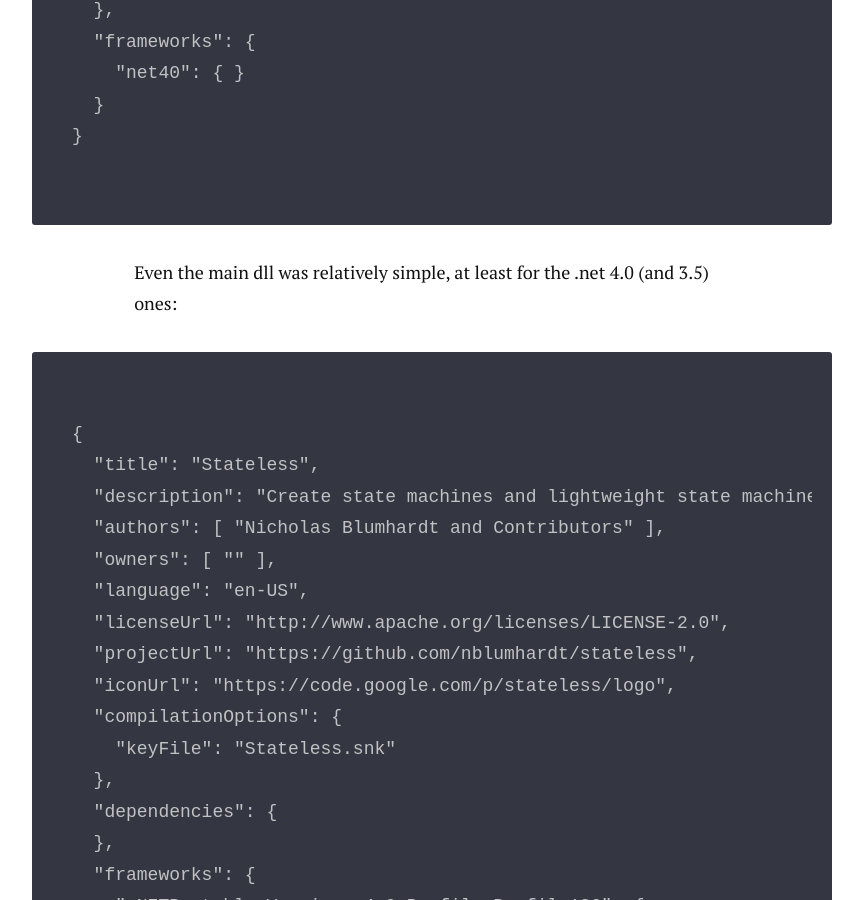
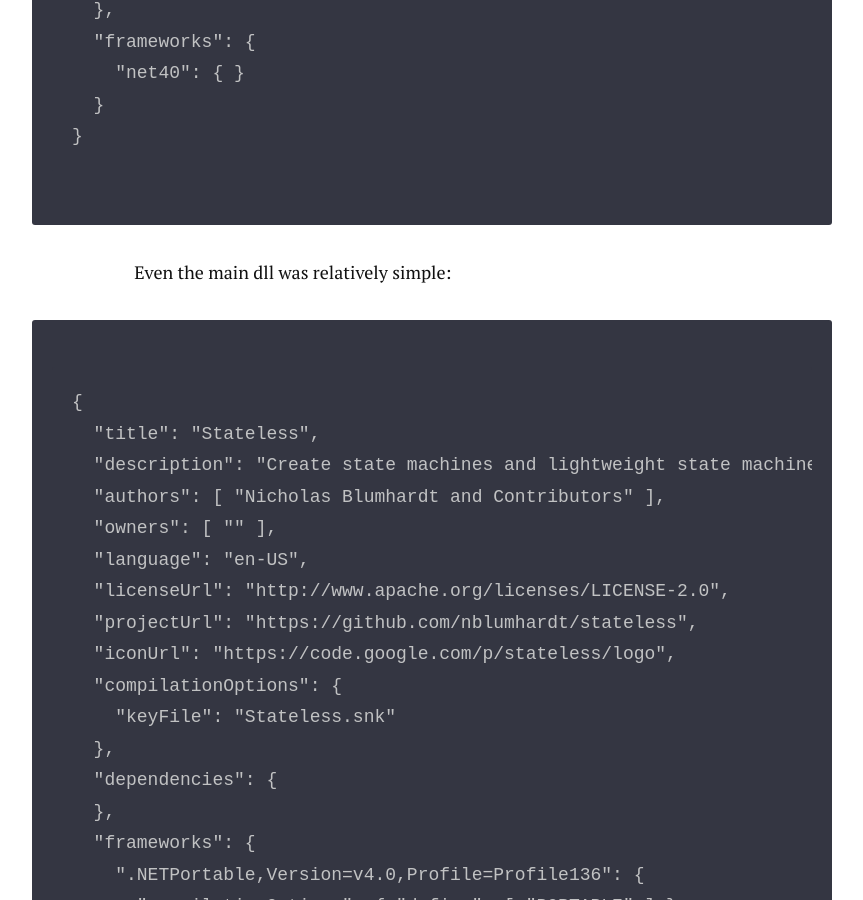
Before and after one commit to matt-richardson/matt-richardson.github.io, a Jekyll site: the page built from _posts/2015-12-04-converting-a-portable-class-library-project-to-use-project-dot-json.markdown, in a window 1280 px wide and 900 px high, scrolled down 2449 px. Shown: the whole window, without its empty margins (208-1071 px from the left). Built offline with Jekyll 4.4.1, drawn with Linux system fonts in a browser that asks for light colours; nearby versions of some CDN libraries; Markdown is read by kramdown in place of the engine named in the settings.

````diff
--- a/_posts/2015-12-04-converting-a-portable-class-library-project-to-use-project-dot-json.markdown
+++ b/_posts/2015-12-04-converting-a-portable-class-library-project-to-use-project-dot-json.markdown
@@ -48,7 +48,7 @@
 }
 ```
 
-Even the main dll was relatively simple, at least for the .net 4.0 (and 3.5) ones:
+Even the main dll was relatively simple:
 
 ```
 {
````
